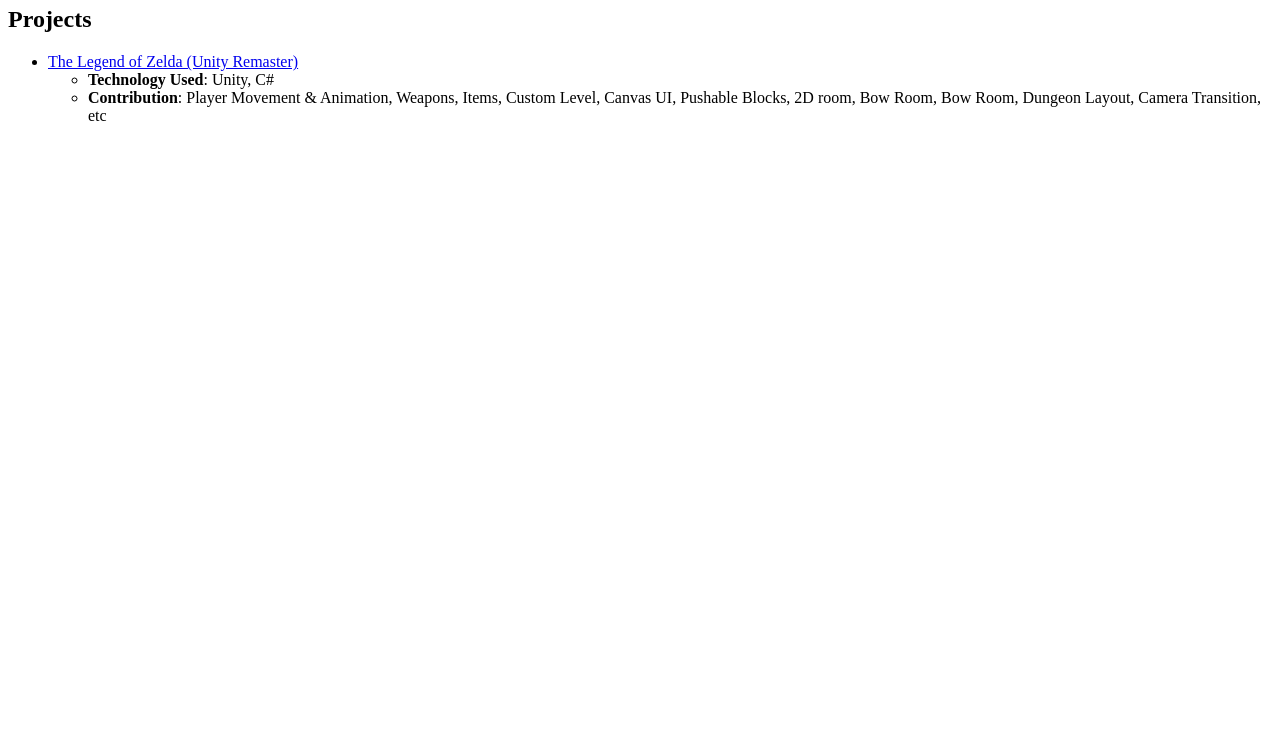
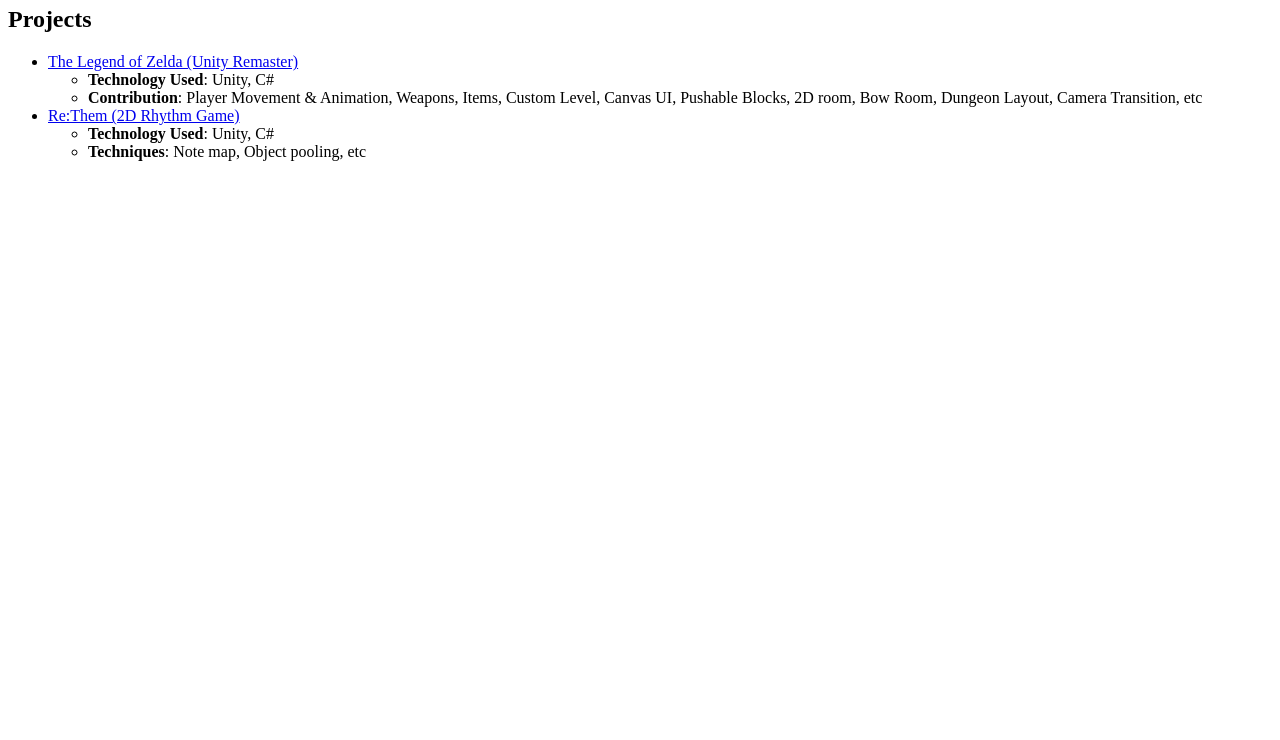
Before and after one commit to iamyoungk/iamyoungk.github.io, a plain HTML site: page index.html in a window 1280 px wide. Shown: the part 60-800 px from the top of the page. Drawn offline with Linux system fonts and the light colour scheme.

Commit message:
Second project added

```diff
--- a/index.html
+++ b/index.html
@@ -5,16 +5,24 @@
 
 	<ul>
 		<li>
-			<a href="Build.zip" download=>The Legend of Zelda (Unity Remaster)</a
-			>
+			<a href="ZeldaBuild.zip" download="">The Legend of Zelda (Unity Remaster)</a>
+		</li>
 		<ul>
 			<li><strong>Technology Used</strong>: Unity, C#</li>
 			<li>
 				<strong>Contribution</strong>: Player Movement & Animation, Weapons,
 				Items, Custom Level, Canvas UI, Pushable Blocks, 2D room, Bow Room,
-					Bow Room, Dungeon Layout, Camera Transition, etc
+				Dungeon Layout, Camera Transition, etc
 			</li>
 		</ul>
+		<li>
+			<a href="ReThem.zip" download=>Re:Them (2D Rhythm Game)</a>
+		</li>
+		<ul>
+			<li><strong>Technology Used</strong>: Unity, C#</li>
+			<li>
+				<strong>Techniques</strong>: Note map, Object pooling, etc
 			</li>
 		</ul>
+	</ul>
 </html>
```
Also changed, not shown: 3 other files. Lines whose indentation alone changed are shown as unchanged.
